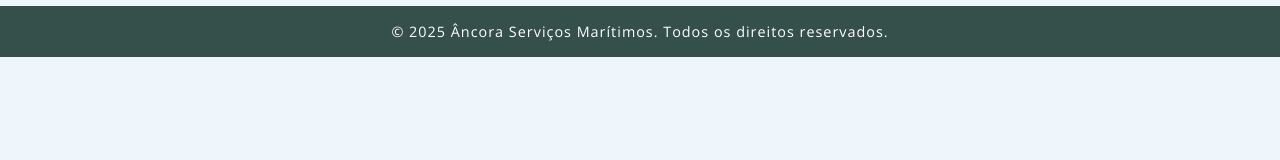
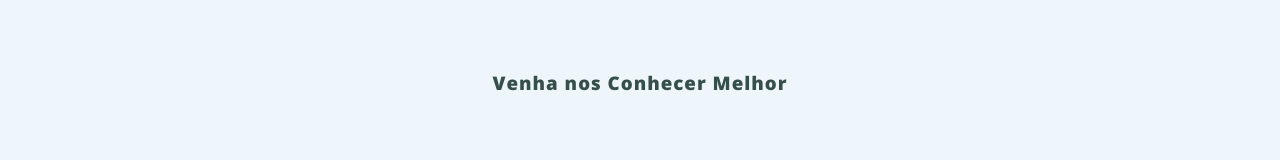
Before and after one commit to VagRodr/siteAncora, a React (Vite) app: page / in a window 1280 px wide. Shown: the part 1354-1514 px from the top of the page. Before the commit the page ends 1411 px from the top, so only its background shows below. Built offline with nearby package versions, Linux system fonts and the light colour scheme.

Commit message:
Criação do componente NextPage (link para próxima página)

```diff
--- /dev/null
+++ b/src/components/NextPage/NextPage.jsx
@@ -0,0 +1,13 @@
+import React from 'react';
+import { Link } from 'react-router-dom'
+import styles from './NextPage.module.css'
+
+const nextPage = (props) => {
+    return(
+        <article className={styles.nextPage}>
+              <h3><Link to={props.link}>{props.frase}</Link></h3>
+          </article>
+    );
+}
+
+export default nextPage
--- /dev/null
+++ b/src/components/NextPage/NextPage.module.css
@@ -0,0 +1,16 @@
+.nextPage {
+  text-align: center;
+  margin-top: 10%;
+  margin-bottom: 5%;
+}
+
+.nextPage a {
+  text-decoration: none;
+  color: var(--color-primary);
+  font-weight: bolder;
+  cursor: pointer;
+
+  &:hover{
+    color: #32CD32;
+  }
+}
--- a/src/pages/About/About.jsx
+++ b/src/pages/About/About.jsx
@@ -1,5 +1,5 @@
 import React from 'react';
-
+import NextPage from '../../components/NextPage/NextPage';
 import TeamMember from '../../components/TeamMember/TeamMember';
 import styles from './About.module.css';
 import teamBanner from '../../assets/images/equipe.png';
@@ -57,6 +57,7 @@ const About = () => {
             ))}
           </div>
         </article>
+        <NextPage link='/services' frase='Conheça os Serviços que Oferecemos' />
       </section>
 
     </>
--- a/src/pages/Home/Home.jsx
+++ b/src/pages/Home/Home.jsx
@@ -2,6 +2,7 @@
 import React from 'react';
 import Carousel from '../../components/Carousel/Carousel';
 import styles from './Home.module.css';
+import NextPage from '../../components/NextPage/NextPage';
 // Essas imagens são exemplos e nao são svg.
 import despachadoriaImg from '../../assets/images/despachadoria.png';
 import adesivosImg from '../../assets/images/adesivos.png';
@@ -41,6 +42,7 @@ const Home = () => {
             Conheçam Nossos Serviços
           </h2>
           <Carousel services={services} />
+        <NextPage link='/about' frase='Venha nos Conhecer Melhor' />
         </section>
       </section>
     </>
--- a/src/pages/Servicespage/Services.jsx
+++ b/src/pages/Servicespage/Services.jsx
@@ -1,6 +1,7 @@
 import React from 'react';
 import ServiceCard from '../../components/Shared/ServiceCard/ServiceCard';
 import styles from './Services.module.css';
+import NextPage from '../../components/NextPage/NextPage';
 // Imagens exemplo png
 import servicosBanner from '../../assets/images/services.png'
 import despachadoriaImg from '../../assets/images/despachadoria.png';
@@ -59,6 +60,7 @@ const Services = () => {
             </article>
           ))}
         </section>
+        <NextPage link='/salvatagem' frase='Confira os Equipamentos de Salvatagem Necessários' />
       </section>
     </>
   );
```
